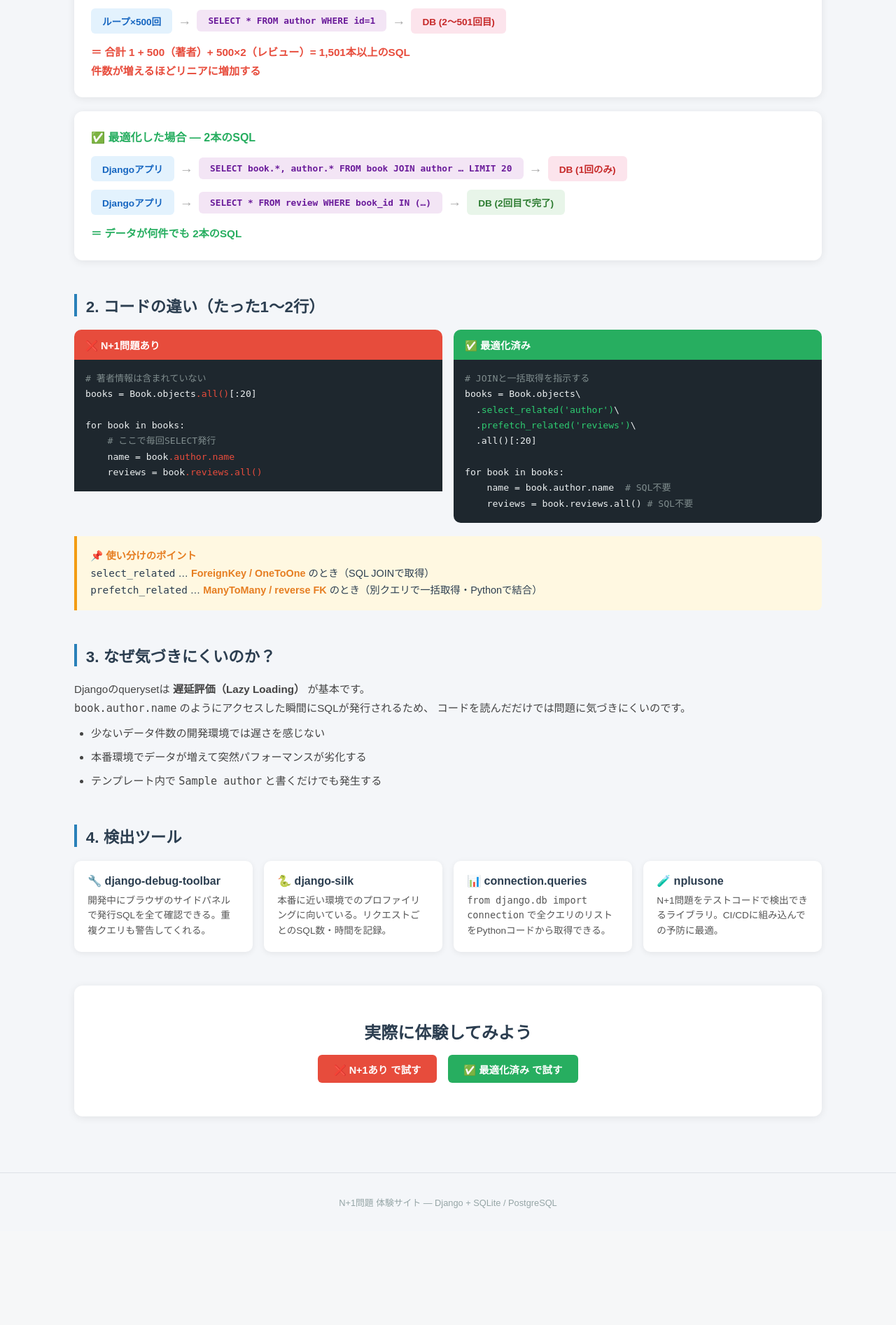
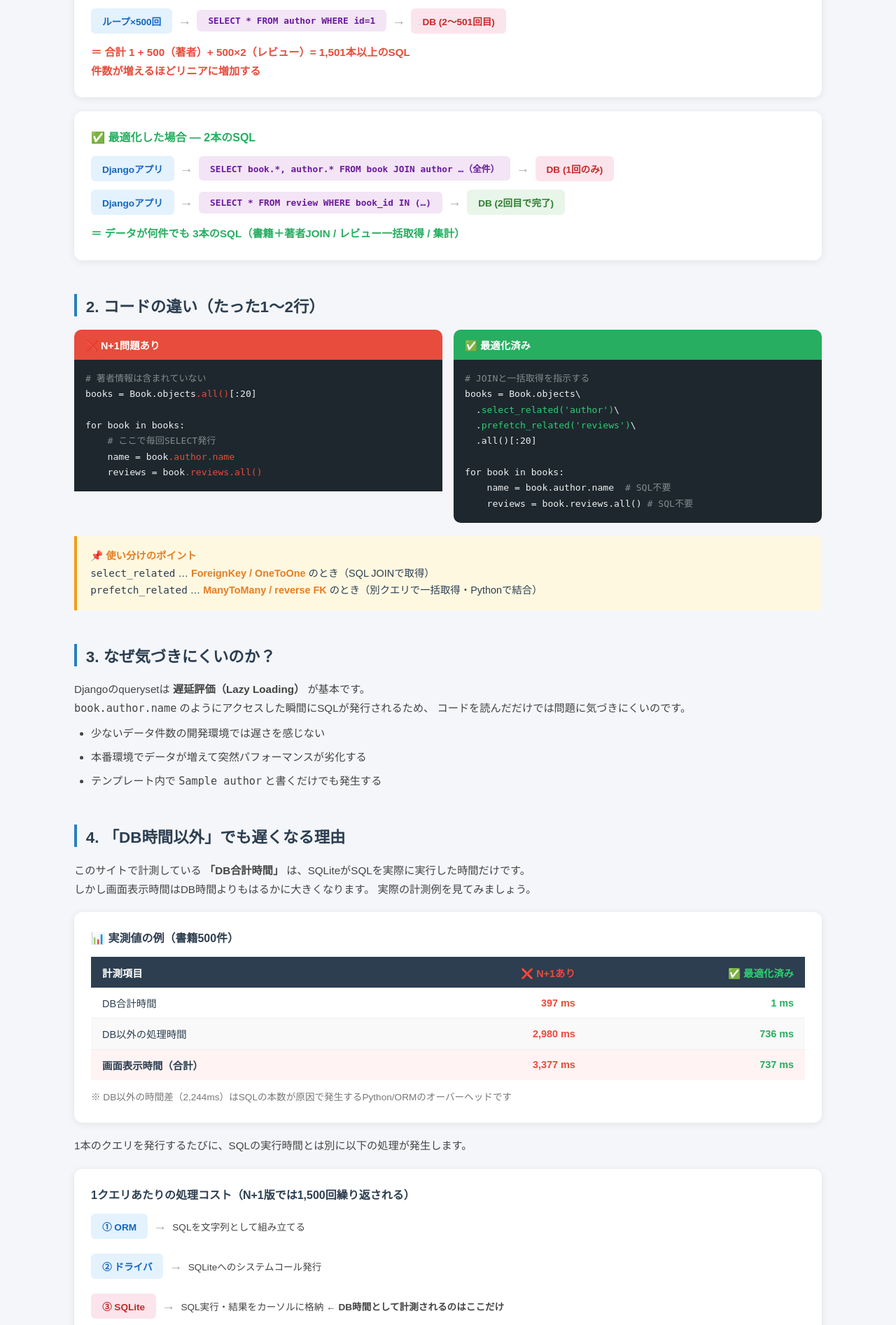
Before and after one commit to misdreavus200-learn/django-n1-demo, a Django app: template bookstore/templates/bookstore/explain.html in a window 1280 px wide. Shown: the part 431-2324 px from the top of the page at 70% size. Before the commit the page ends 2157 px from the top, so only its background shows below. Run offline with Django 5.2, Linux system fonts and the light colour scheme; the template is opened without the code that fills it: values that come from a table or form of the project are taken from there, others are empty; tables that the repository leaves empty hold one stand-in row (values such as "Sample post").

Commit message:
文言修正

```diff
--- a/bookstore/templates/bookstore/explain.html
+++ b/bookstore/templates/bookstore/explain.html
@@ -159,7 +159,7 @@
       <div class="flow">
         <span class="flow-box box-app">Djangoアプリ</span>
         <span class="flow-arrow">→</span>
-        <span class="flow-box box-sql">SELECT book.*, author.* FROM book JOIN author … LIMIT 20</span>
+        <span class="flow-box box-sql">SELECT book.*, author.* FROM book JOIN author …（全件）</span>
         <span class="flow-arrow">→</span>
         <span class="flow-box box-db">DB (1回のみ)</span>
       </div>
@@ -172,7 +172,7 @@
       </div>
     </div>
     <p style="color: var(--green); font-weight: 700; margin-top: .8rem;">
-      ＝ データが何件でも <strong>2本</strong>のSQL
+      ＝ データが何件でも <strong>3本</strong>のSQL（書籍＋著者JOIN / レビュー一括取得 / 集計）
     </p>
   </div>
 </div>
@@ -227,9 +227,96 @@
   </ul>
 </div>
 
-<!-- Section 4 -->
+
+<!-- Section 4: DB時間以外のコスト（新規追加） -->
 <div class="section">
-  <h2>4. 検出ツール</h2>
+  <h2>4. 「DB時間以外」でも遅くなる理由</h2>
+  <p>
+    このサイトで計測している <strong>「DB合計時間」</strong> は、SQLiteがSQLを実際に実行した時間だけです。<br>
+    しかし画面表示時間はDB時間よりもはるかに大きくなります。
+    実際の計測例を見てみましょう。
+  </p>
+
+  <div class="diagram">
+    <strong>📊 実測値の例（書籍500件）</strong>
+    <table style="width:100%;border-collapse:collapse;margin-top:1rem;font-size:.9rem;">
+      <thead>
+        <tr style="background:var(--dark);color:white;">
+          <th style="padding:.7rem 1rem;text-align:left;">計測項目</th>
+          <th style="padding:.7rem 1rem;text-align:right;color:#e74c3c;">❌ N+1あり</th>
+          <th style="padding:.7rem 1rem;text-align:right;color:#2ecc71;">✅ 最適化済み</th>
+        </tr>
+      </thead>
+      <tbody>
+        <tr style="border-bottom:1px solid #eee;">
+          <td style="padding:.7rem 1rem;">DB合計時間</td>
+          <td style="padding:.7rem 1rem;text-align:right;font-weight:700;color:#e74c3c;">397 ms</td>
+          <td style="padding:.7rem 1rem;text-align:right;font-weight:700;color:#27ae60;">1 ms</td>
+        </tr>
+        <tr style="border-bottom:1px solid #eee;background:#f9f9f9;">
+          <td style="padding:.7rem 1rem;">DB以外の処理時間</td>
+          <td style="padding:.7rem 1rem;text-align:right;font-weight:700;color:#e74c3c;">2,980 ms</td>
+          <td style="padding:.7rem 1rem;text-align:right;font-weight:700;color:#27ae60;">736 ms</td>
+        </tr>
+        <tr style="background:#fff3f3;">
+          <td style="padding:.7rem 1rem;font-weight:700;">画面表示時間（合計）</td>
+          <td style="padding:.7rem 1rem;text-align:right;font-weight:900;color:#e74c3c;">3,377 ms</td>
+          <td style="padding:.7rem 1rem;text-align:right;font-weight:900;color:#27ae60;">737 ms</td>
+        </tr>
+      </tbody>
+    </table>
+    <p style="margin-top:.8rem;font-size:.85rem;color:#777;">
+      ※ DB以外の時間差（2,244ms）はSQLの本数が原因で発生するPython/ORMのオーバーヘッドです
+    </p>
+  </div>
+
+  <p>1本のクエリを発行するたびに、SQLの実行時間とは別に以下の処理が発生します。</p>
+
+  <div class="diagram">
+    <strong>1クエリあたりの処理コスト（N+1版では1,500回繰り返される）</strong>
+    <div style="margin-top:1rem;display:flex;flex-direction:column;gap:.5rem;">
+      <div class="flow">
+        <span class="flow-box box-app">① ORM</span>
+        <span class="flow-arrow">→</span>
+        <span style="font-size:.85rem;color:#444;">SQLを文字列として組み立てる</span>
+      </div>
+      <div class="flow">
+        <span class="flow-box box-app">② ドライバ</span>
+        <span class="flow-arrow">→</span>
+        <span style="font-size:.85rem;color:#444;">SQLiteへのシステムコール発行</span>
+      </div>
+      <div class="flow">
+        <span class="flow-box box-db">③ SQLite</span>
+        <span class="flow-arrow">→</span>
+        <span style="font-size:.85rem;color:#444;">SQL実行・結果をカーソルに格納 ← <strong>DB時間として計測されるのはここだけ</strong></span>
+      </div>
+      <div class="flow">
+        <span class="flow-box box-app">④ ORM</span>
+        <span class="flow-arrow">→</span>
+        <span style="font-size:.85rem;color:#444;">結果行をPythonのModelオブジェクトに変換</span>
+      </div>
+      <div class="flow">
+        <span class="flow-box box-app">⑤ Python</span>
+        <span class="flow-arrow">→</span>
+        <span style="font-size:.85rem;color:#444;">次のループ処理へ</span>
+      </div>
+    </div>
+    <p style="margin-top:1rem;color:#e74c3c;font-weight:700;font-size:.9rem;">
+      ①②④⑤ の処理が1,500回積み重なる → DB時間とは別に数千msのオーバーヘッドが発生する
+    </p>
+  </div>
+
+  <div class="tip-box">
+    <strong>📌 N+1問題の本質</strong><br>
+    「SQLが1本あたり遅い」のではなく、<strong>「SQLを呼ぶ回数が多すぎる」</strong>ことがボトルネックです。<br>
+    DB時間だけを見ていると問題の大きさを過小評価してしまいます。
+    画面表示時間全体で比較することが重要です。
+  </div>
+</div>
+
+<!-- Section 5 -->
+<div class="section">
+  <h2>5. 検出ツール</h2>
   <div class="tools-grid">
     <div class="tool-card">
       <h3>🔧 django-debug-toolbar</h3>
```
